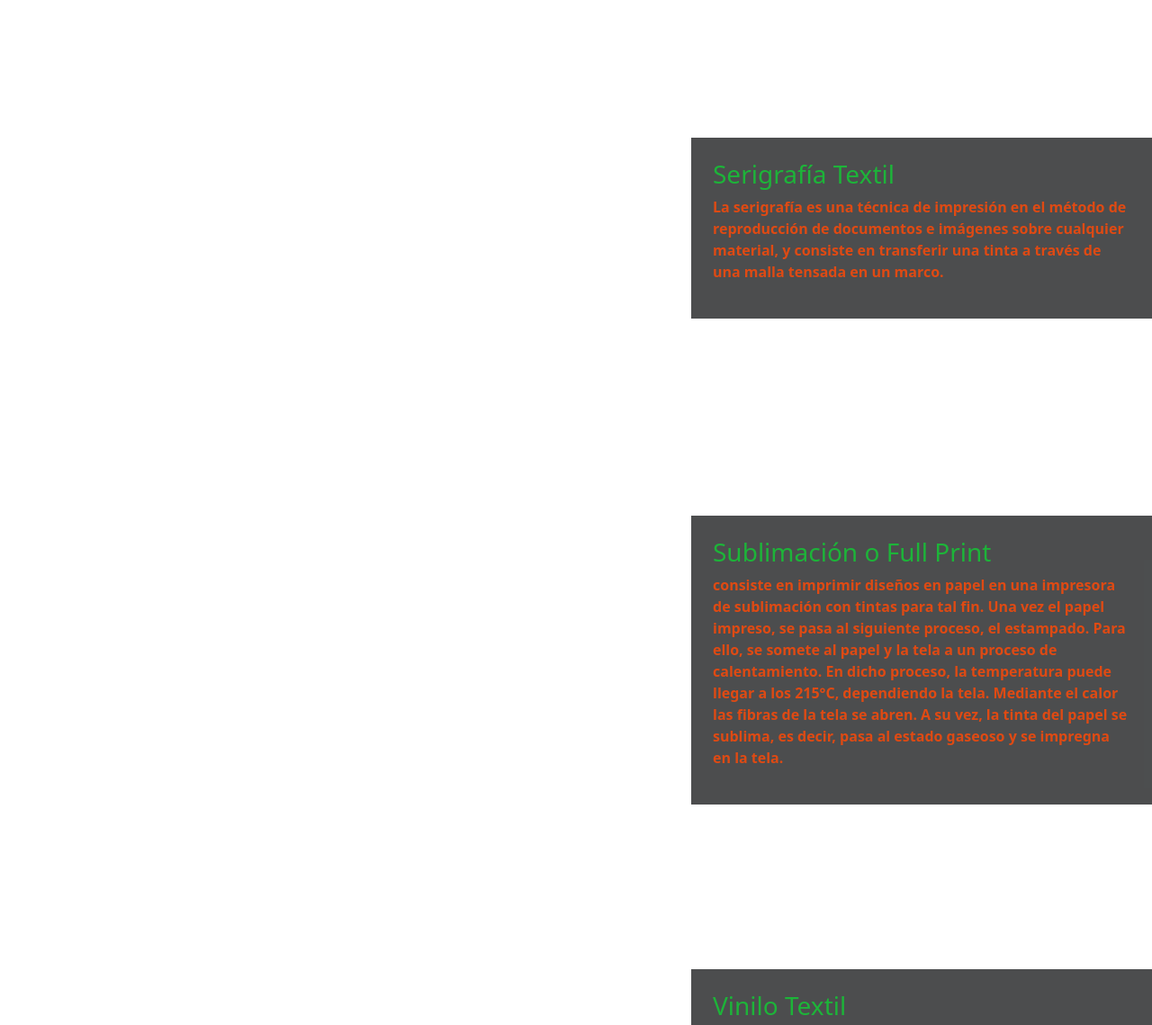
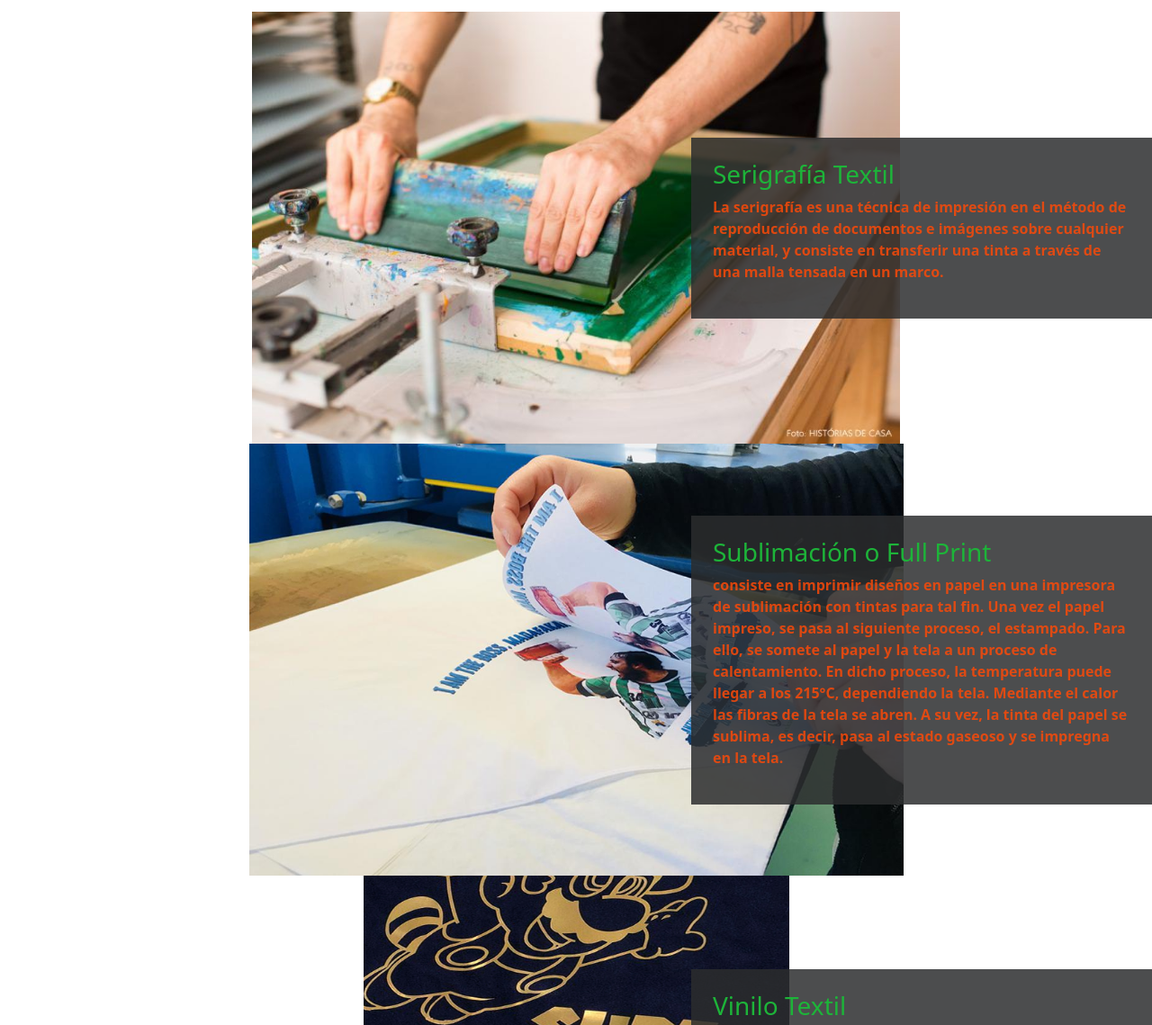
Before and after one commit to mickyrendon/bensof-estampados, a website: page index2.html in a window 1280 px wide. Shown: the part 141-1280 px from the top of the page at 90% size. Drawn offline with nearby package versions, Linux system fonts and the light colour scheme; the site is published under a folder, as on GitHub Pages, so addresses that start at the root find nothing.

Commit message:
changin path of bckgrnd img, index2

```diff
--- a/estilos2.css
+++ b/estilos2.css
@@ -188,13 +188,13 @@ h1, h3{
     }
     .serigrafia{
         /* background-image: url(https://www.la-grafika.com.ar/wp-content/uploads/2018/04/06c4de2f-2542-4e51-aaa1-135a7ecb7d94.jpeg); */
-        background-image: url(/assets/index2/rasero.jpg);
+        background-image: url(./assets/index2/rasero.jpg);
     }
     .sublimacion{
-        background-image: url(/assets/index2/sublimacion.jpg);
+        background-image: url(./assets/index2/sublimacion.jpg);
     }
     .vinilo{
-        background-image: url(/assets/index2/vinilo.jpg);
+        background-image: url(./assets/index2/vinilo.jpg);
     }
     .bordados{
         background-image: url(https://i.pinimg.com/originals/ed/c2/e7/edc2e7009ae4611a008370e997340633.jpg);
```
